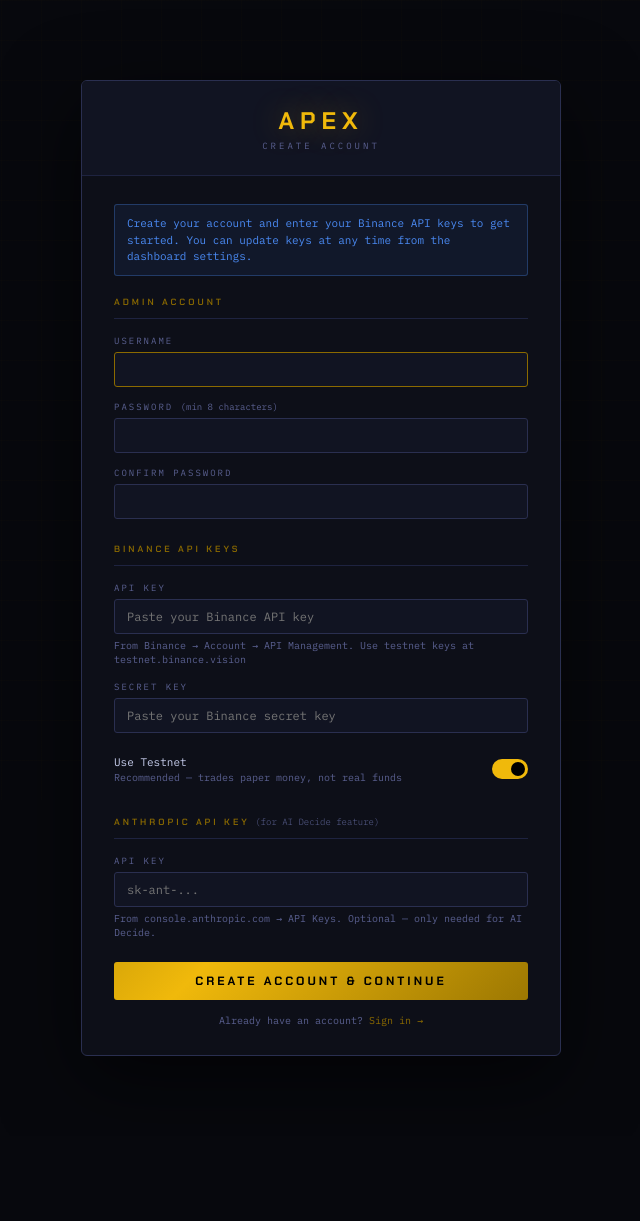
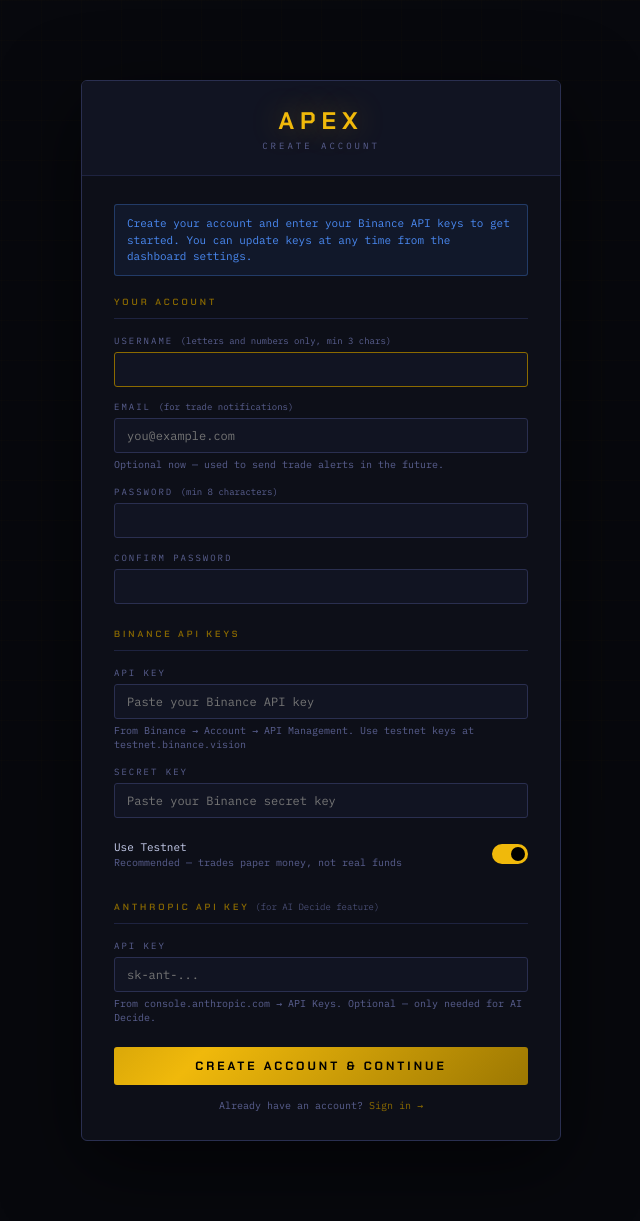
Before and after one commit to rgjhawkins/apex-trading-bot, a Flask app: page /register in a window 1280 px wide. Shown: the whole page, without its empty margins (319-959 px from the left). Before the commit the page ends 1056 px from the top, so only its background shows below. Run offline with Flask 3, Linux system fonts and the light colour scheme.

Commit message:
Remove admin/env var fallback, add email to registration
- No more ADMIN_USERNAME/PASSWORD env vars — all users equal, no special admin
- .env cleared — credentials entered through /register UI only
- Email field added to registration for future trade notifications
- _make_client returns None immediately if no API key set (avoids connection errors on fresh accounts)

Co-Authored-By: Claude Sonnet 4.6 <noreply@anthropic.com>

```diff
--- a/app.py
+++ b/app.py
@@ -25,6 +25,8 @@ _clients: dict[str, BinanceClient | None] = {}
 
 def _make_client(username: str) -> BinanceClient | None:
     keys = get_api_keys(username)
+    if not keys["binance_api_key"]:
+        return None
     if keys.get("anthropic_api_key"):
         os.environ["ANTHROPIC_API_KEY"] = keys["anthropic_api_key"]
     try:
@@ -121,7 +123,8 @@ def register():
         elif len(password) < 8:
             error = "Password must be at least 8 characters"
         else:
-            register_user(username, password)
+            email = request.form.get("email", "").strip()
+            register_user(username, password, email)
             keys = {
                 "binance_api_key":    request.form.get("binance_api_key",    "").strip(),
                 "binance_secret_key": request.form.get("binance_secret_key", "").strip(),
--- a/templates/setup.html
+++ b/templates/setup.html
@@ -50,7 +50,7 @@
   .field { margin-bottom: 14px; }
   .field label { display: block; font-size: 9px; letter-spacing: 2px; text-transform: uppercase; color: var(--text-dim); margin-bottom: 6px; }
   .field label span { color: var(--text-dim); font-size: 9px; letter-spacing: 0; text-transform: none; }
-  .field input[type=text], .field input[type=password] {
+  .field input[type=text], .field input[type=password], .field input[type=email] {
     width: 100%; background: var(--bg2); border: 1px solid var(--border2);
     border-radius: 3px; padding: 9px 12px; color: var(--text-bright);
     font-family: var(--mono); font-size: 12px; outline: none; transition: border-color 0.15s;
@@ -99,11 +99,16 @@
 
     <form method="post" action="/register">
 
-      <div class="section-title">Admin Account</div>
+      <div class="section-title">Your Account</div>
 
       <div class="field">
-        <label>Username</label>
+        <label>Username <span>(letters and numbers only, min 3 chars)</span></label>
         <input type="text" name="username" autocomplete="username" required autofocus>
+      </div>
+      <div class="field">
+        <label>Email <span>(for trade notifications)</span></label>
+        <input type="email" name="email" autocomplete="email" placeholder="you@example.com">
+        <div class="hint">Optional now — used to send trade alerts in the future.</div>
       </div>
       <div class="field">
         <label>Password <span>(min 8 characters)</span></label>
```
Also changed, not shown: src/auth/manager.py (+4 -19 lines).
